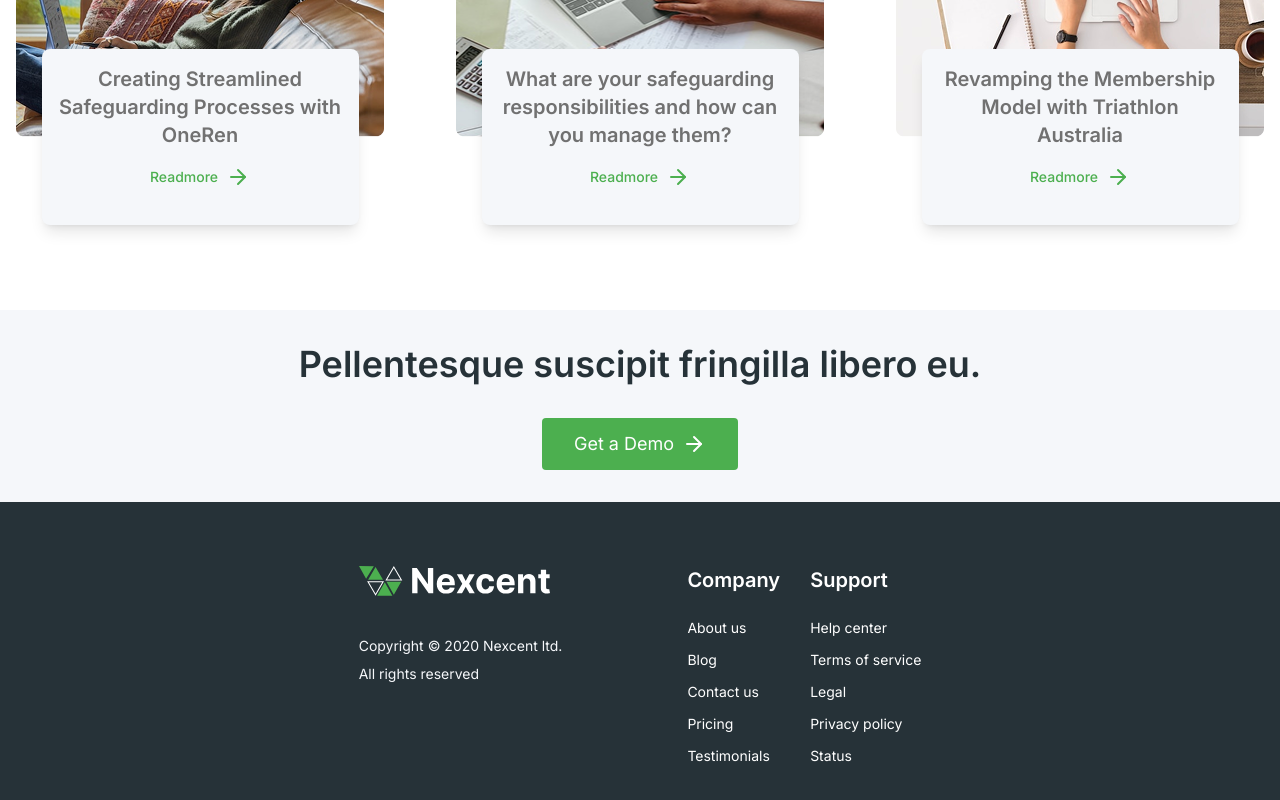
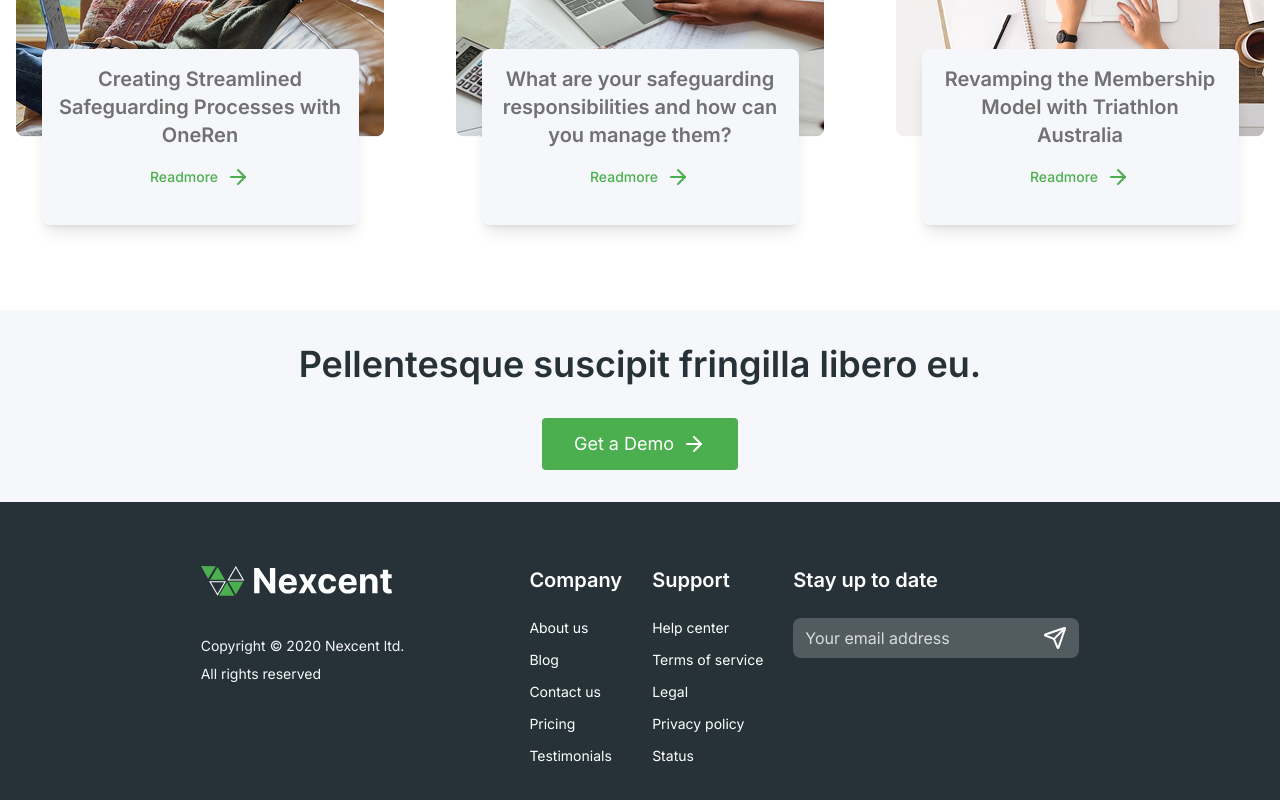
Before and after one commit to MatteoUrso/nexcent-app, a Next.js app: page / in a window 1280 px wide. Shown: the part 2830-3630 px from the top of the page. Built offline with nearby package versions, Linux system fonts and the light colour scheme.

Commit message:
Add Input component and enhance Footer with subscription feature

```diff
--- a/components/footer.tsx
+++ b/components/footer.tsx
@@ -1,10 +1,36 @@
 import { Icons } from "./icons";
+import { Button } from "./ui/button";
+import { Input } from "./ui/input";
+import { Send } from "lucide-react";
+
+const sections = {
+  company: {
+    title: "Company",
+    items: [
+      { label: "About us", href: "#" },
+      { label: "Blog", href: "#" },
+      { label: "Contact us", href: "#" },
+      { label: "Pricing", href: "#" },
+      { label: "Testimonials", href: "#" },
+    ],
+  },
+  support: {
+    title: "Support",
+    items: [
+      { label: "Help center", href: "#" },
+      { label: "Terms of service", href: "#" },
+      { label: "Legal", href: "#" },
+      { label: "Privacy policy", href: "#" },
+      { label: "Status", href: "#" },
+    ],
+  },
+};
 
 export function Footer() {
   return (
     <footer className="flex w-full items-center bg-black py-16">
-      <div className="container mx-auto flex flex-col-reverse justify-center gap-[125px] sm:flex-row">
-        <div className="flex flex-col items-center sm:items-start">
+      <div className="container mx-auto flex flex-col-reverse justify-center gap-[125px] md:flex-row">
+        <div className="flex flex-col items-center md:items-start">
           <Icons.lotoWhite />
           <p className="text-body-regular-3 text-silver mt-10">
             Copyright © 2020 Nexcent ltd.
@@ -13,32 +39,43 @@ export function Footer() {
             All rights reserved
           </p>
         </div>
-        <div className="flex flex-col gap-[30px] px-12 sm:flex-row sm:px-0">
-          <section id="company" aria-labelledby="company-title">
-            <h4 id="company-title" className="text-white">
-              Company
+        <div className="flex flex-col-reverse justify-center gap-[30px] px-12 sm:flex-row sm:px-0 md:justify-normal">
+          {Object.entries(sections).map(([key, section]) => (
+            <section key={key} id={key} aria-labelledby={`${key}-title`}>
+              <h4 id={`${key}-title`} className="text-white">
+                {section.title}
+              </h4>
+              <ul className="mt-6 flex flex-col gap-3">
+                {section.items.map((item) => (
+                  <li
+                    key={item.label}
+                    className="text-body-regular-3 text-white"
+                  >
+                    {item.label}
+                  </li>
+                ))}
+              </ul>
+            </section>
+          ))}
+          <section id="stay-up" aria-labelledby="stay-up-title">
+            <h4 id="stay-up-title" className="text-white">
+              Stay up to date
             </h4>
-            <ul className="mt-6 flex flex-col gap-3">
-              <li className="text-body-regular-3 text-white">About us</li>
-              <li className="text-body-regular-3 text-white">Blog</li>
-              <li className="text-body-regular-3 text-white">Contact us</li>
-              <li className="text-body-regular-3 text-white">Pricing</li>
-              <li className="text-body-regular-3 text-white">Testimonials</li>
-            </ul>
-          </section>
-          <section id="support" aria-labelledby="support-title">
-            <h4 id="support-title" className="text-white">
-              Support
-            </h4>
-            <ul className="mt-6 flex flex-col gap-3">
-              <li className="text-body-regular-3 text-white">Help center</li>
-              <li className="text-body-regular-3 text-white">
-                Terms of service
-              </li>
-              <li className="text-body-regular-3 text-white">Legal</li>
-              <li className="text-body-regular-3 text-white">Privacy policy</li>
-              <li className="text-body-regular-3 text-white">Status</li>
-            </ul>
+            <div className="relative mt-6">
+              <Input
+                placeholder="Your email address"
+                type="email"
+                className="pr-10"
+              />
+              <Button
+                type="button"
+                variant="ghost"
+                className="absolute top-0 right-0 h-full px-3 py-2 text-white hover:bg-transparent"
+              >
+                <Send className="h-4 w-4" aria-hidden="true" />
+                <span className="sr-only">Subscribe to our newsletter</span>
+              </Button>
+            </div>
           </section>
         </div>
       </div>
--- a/components/ui/button.tsx
+++ b/components/ui/button.tsx
@@ -11,6 +11,7 @@ const buttonVariants = cva(
         default:
           "bg-primary text-white hover:bg-primary focus-visible:ring-d-grey focus-visible:ring-2 focus-visible:outline-none active:bg-shade-s2 disabled:bg-grey-blue disabled:text-silver",
         link: "bg-transparent text-primary hover:underline focus-visible:underline focus-visible:ring-d-grey focus-visible:ring-2 focus-visible:outline-none active:text-shade-s2 active:underline disabled:text-silver",
+        ghost: "hover:bg-primary hover:text-white",
       },
     },
     defaultVariants: {
--- /dev/null
+++ b/components/ui/input.tsx
@@ -0,0 +1,25 @@
+import { cn } from "@/lib/utils";
+import * as React from "react";
+
+const Input = React.forwardRef<HTMLInputElement, React.ComponentProps<"input">>(
+  ({ className, type, ...props }, ref) => {
+    return (
+      <input
+        type={type}
+        className={cn(
+          "text-body-regular-3 bg-[#515b60]",
+          "text-white placeholder:text-[#D9DBE1]",
+          "focus-visible:ring-1 focus-visible:ring-white focus-visible:outline-none",
+          "disabled:cursor-not-allowed disabled:opacity-50",
+          "flex h-10 w-full rounded-lg px-3 py-1",
+          className
+        )}
+        ref={ref}
+        {...props}
+      />
+    );
+  }
+);
+Input.displayName = "Input";
+
+export { Input };
```
